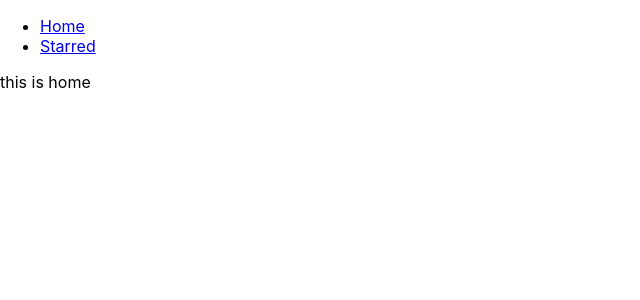
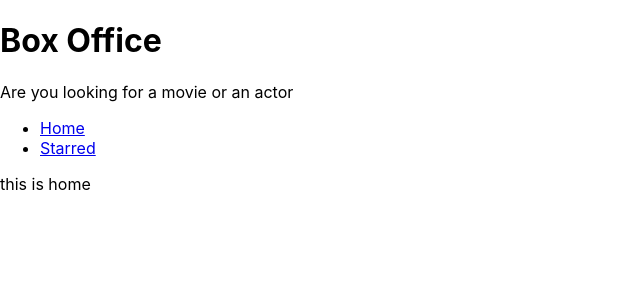
Before and after one commit to Projato/box-office, a React (Create React App) app: page / in a window 1280 px wide. Shown: the top 300 px of the page, without its empty margins (0-640 px from the left). Built offline with nearby package versions, Linux system fonts and the light colour scheme.

Commit message:
added layout management and created title

```diff
--- a/src/App.js
+++ b/src/App.js
@@ -1,14 +1,11 @@
 import React from 'react';
 import { Switch, Route } from 'react-router-dom';
 
-import Navs from './components/Navs';
 import Home from './pages/Home';
 import Starred from './pages/Starred';
 
 function App() {
   return (
-    <div>
-      <Navs />
     <Switch>
       <Route exact path="/">
         <Home />
@@ -22,7 +19,6 @@
         <div>Not found</div>
       </Route>
     </Switch>
-    </div>
   );
 }
 
--- /dev/null
+++ b/src/components/MainPageLayout.js
@@ -0,0 +1,21 @@
+/* eslint-disable react/function-component-definition */
+import React from 'react';
+import Navs from './Navs';
+import Title from './Title';
+
+const MainPageLayout = ({ children }) => {
+  return (
+    <div>
+      <Title
+        title="Box Office"
+        subtitle="Are you looking for a movie or an actor"
+      />
+
+      <Navs />
+
+      {children}
+    </div>
+  );
+};
+
+export default MainPageLayout;
--- /dev/null
+++ b/src/components/Title.js
@@ -0,0 +1,13 @@
+/* eslint-disable react/function-component-definition */
+import React from 'react';
+
+const Title = ({ title, subtitle }) => {
+  return (
+    <div>
+      <h1>{title}</h1>
+      <p>{subtitle}</p>
+    </div>
+  );
+};
+
+export default Title;
--- a/src/pages/Home.js
+++ b/src/pages/Home.js
@@ -1,8 +1,9 @@
 /* eslint-disable react/function-component-definition */
 import React from 'react';
+import MainPageLayout from '../components/MainPageLayout';
 
 const Home = () => {
-  return <div>this is home</div>;
+  return <MainPageLayout>this is home</MainPageLayout>;
 };
 
 export default Home;
--- a/src/pages/Starred.js
+++ b/src/pages/Starred.js
@@ -1,8 +1,9 @@
 /* eslint-disable react/function-component-definition */
 import React from 'react';
+import MainPageLayout from '../components/MainPageLayout';
 
 const Starred = () => {
-  return <div>this is starred</div>;
+  return <MainPageLayout>this is starred</MainPageLayout>;
 };
 
 export default Starred;
```
Lines whose indentation alone changed are shown as unchanged.
